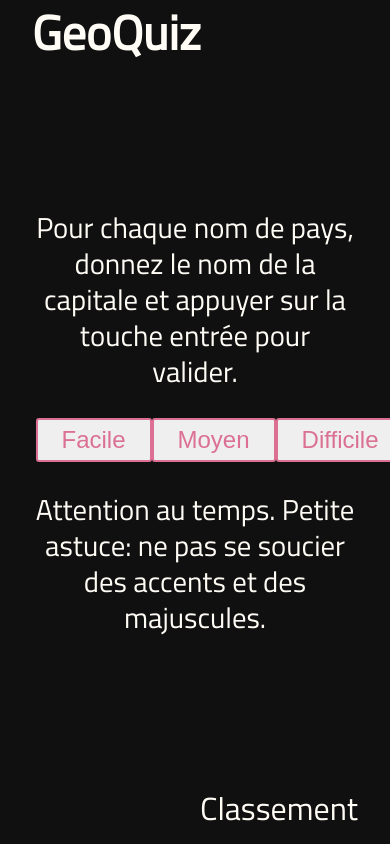
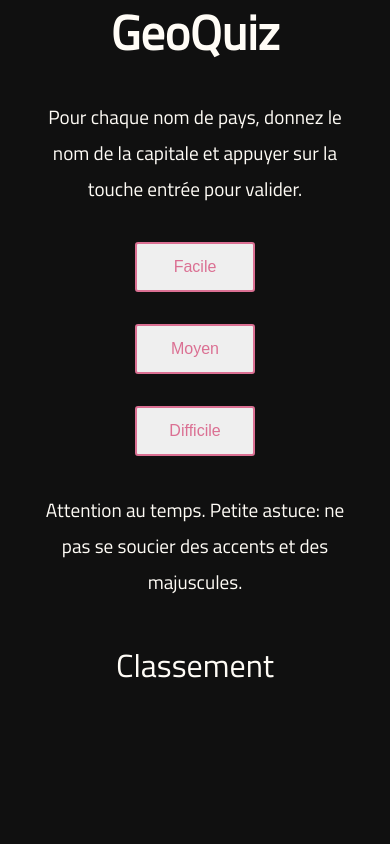
Before and after one commit to GuillaumePavic/geoQuiz_react, a React (Vite) app: page /quiz/1 in a window 390 px wide. Built offline with nearby package versions, Linux system fonts and the light colour scheme.

Commit message:
Add responsive 425px

```diff
--- a/src/App.tsx
+++ b/src/App.tsx
@@ -17,6 +17,10 @@ const Main = styled.main`
   flex-direction: column;
   justify-content: center;
   align-items: center;
+
+  @media (max-width: 425px) {
+    height: auto;
+}
 `;
 
 const App: React.FC = () => (
--- a/src/components/Footer.tsx
+++ b/src/components/Footer.tsx
@@ -7,10 +7,13 @@ const Footer = styled.footer`
     display: flex;
     justify-content: flex-end;
     padding: 1rem 2rem;
-    position: absolute;
-    bottom: 12px;
+    padding: 6px 32px;
     width: 100vw;
     height: 64px;
+
+    @media (max-width: 425px) {
+        justify-content: center;
+    }
 `;
 
 const FooterComponent: React.FC = () => {
--- a/src/components/Header.tsx
+++ b/src/components/Header.tsx
@@ -5,15 +5,18 @@ import styled from 'styled-components';
 const Header = styled.header`
     height: 64px;
     width: 100vw;
-    padding: 1rem 2rem;
-    font-size: 1.5em;
+    padding: 6px 32px;
     display: flex;
     align-items: center;
     justify-content: flex-start;
+
+    @media (max-width: 425px) {
+        justify-content: center;
+    }
 `;
 
 const Logo = styled.div`
-    font-size: 1.5rem;
+    font-size: 24px;
     font-weight: bold;
     `;
 
--- a/src/components/HomePage.tsx
+++ b/src/components/HomePage.tsx
@@ -19,7 +19,7 @@ const Start = styled(Link)`
 `;
 
 const Img = styled.img`
-    width: 90%;
+    width: 80%;
 `;
 
 const HomePage: React.FC = () => {
--- a/src/components/NoMatch.tsx
+++ b/src/components/NoMatch.tsx
@@ -8,8 +8,13 @@ const Wrapper = styled.div`
     justify-content: center;
     align-items: center;
     text-align: center;
-    font-size: 2.5rem;
-    width: 100%;
+    font-size: 32px;
+    width: 90vw;
+
+    @media (max-width: 425px) {
+        font-size: 16px;
+        height: 500px;
+    }
 `;
 
 const StyledLink = styled(Link)`
@@ -18,7 +23,7 @@ const StyledLink = styled(Link)`
 
 const NoMatch: React.FC = () =>{
     return (
-        <Wrapper>Il n&aposy a rien ici, vous cherchiez peut-être les <StyledLink to={'/quiz'}>quizs ?</StyledLink></Wrapper>
+        <Wrapper>Il n&apos;y a rien ici, vous cherchiez peut-être les <StyledLink to={'/quiz'}>quizs ?</StyledLink></Wrapper>
     )
 }
 
--- a/src/components/NoMatchQuiz.tsx
+++ b/src/components/NoMatchQuiz.tsx
@@ -8,8 +8,13 @@ const Wrapper = styled.div`
     justify-content: center;
     align-items: center;
     text-align: center;
-    font-size: 2.5rem;
-    width: 100%;
+    font-size: 32px;
+    width: 90vw;
+
+    @media (max-width: 425px) {
+        font-size: 16px;
+        height: 500px;
+    }
 `;
 
 const StyledLink = styled(Link)`
@@ -19,7 +24,7 @@ const StyledLink = styled(Link)`
 const NoMatchQuiz: React.FC = () => {
     return (
         <Wrapper>
-            Ce quiz n&aposexiste pas, vous souhaitez peut-être vous rendre sur la liste des <StyledLink to={'/quiz'}>quizs ?</StyledLink>
+            Ce quiz n&apos;existe pas, vous souhaitez peut-être vous rendre sur la liste des <StyledLink to={'/quiz'}>quizs ?</StyledLink>
         </Wrapper>
     )
 }
--- a/src/components/Quiz/LevelCard.tsx
+++ b/src/components/Quiz/LevelCard.tsx
@@ -21,22 +21,36 @@ const Wrapper = styled.div`
         border: none;
         width: 90vw;
     }
+
+    @media (max-width: 425px) {
+        font-size: 16px;
+    }
 `;
 
 const Button = styled.button`
     color: palevioletred;
-    font-size: 1em;
-    padding: 0.25em 1em;
+    font-size: 24px;
+    width: 120px;
+    height: 50px;
     border: 2px solid palevioletred;
     border-radius: 3px;
     &:hover {
         cursor: pointer;
+    }
+
+    @media (max-width: 425px) {
+        margin: 16px auto;
+        font-size: 16px;
     }
 `;
 
 const Buttons = styled.div`
     display: flex;
     justify-content: space-around;
+
+    @media (max-width: 425px) {
+        flex-direction: column;
+    }
 `;
 
 interface Props {
@@ -49,9 +63,9 @@ const LevelCard: React.FC<Props> = ({ handleChooseClick }) => {
     <Wrapper>
         <p>Pour chaque nom de pays, donnez le nom de la capitale et appuyer sur la touche entrée pour valider. </p>
         <Buttons>
-            <Button onClick={() => { handleChooseClick('easy') }}>Facile</Button>
-            <Button onClick={() => { handleChooseClick('medium') }}>Moyen</Button>
-            <Button onClick={() => { handleChooseClick('difficult') }}>Difficile</Button>
+            <Button onClick={() => { handleChooseClick('easy') }}><div>Facile</div></Button>
+            <Button onClick={() => { handleChooseClick('medium') }}><div>Moyen</div></Button>
+            <Button onClick={() => { handleChooseClick('difficult') }}><div>Difficile</div></Button>
         </Buttons>
         <p>Attention au temps. Petite astuce: ne pas se soucier des accents et des majuscules.</p>
     </Wrapper>
--- a/src/components/Quiz/QuestionCard.tsx
+++ b/src/components/Quiz/QuestionCard.tsx
@@ -1,15 +1,6 @@
 import React, { useEffect, useRef } from 'react';
 import styled, { keyframes } from 'styled-components';
 import Quiz_data from '../../Interfaces/Quiz_data.interface';
-
-
-// const Wrapper = styled.div`
-//     border: 6px solid white;
-//     border-radius: 12px;
-//     width: 50vw;
-//     min-height: 500px;
-//     padding: 16px;
-// `;
 
 const QuestionWrapper = styled.div`
     border: 6px solid white;
@@ -20,21 +11,21 @@ const QuestionWrapper = styled.div`
     position: relative;
     display: flex;
     flex-direction: column;
+    justify-content: center;
+    align-items: center;
+    font-size: 48px;
 
     @media (max-width: 1440px) {
         border: none;
         width: 90vw;
     }
-`;
 
-const Question = styled.div`
-    width: 80%;
-    margin: auto;
-    text-align: center;
+    @media (max-width: 425px) {
+        font-size: 32px;
+    }
 `;
 
 const Label = styled.div`
-    font-size: 48px;
     margin-bottom: 24px;
 `;
 
@@ -46,14 +37,19 @@ const Input = styled.input`
     text-align: center;
     padding: 8px;
     border-radius: 5px;
-    font-size: 3rem;
+    font-size: 36px;
+
+    @media (max-width: 425px) {
+        width: 150px;
+        height: 64px;
+        font-size: 24px;
+    }
 `;
 
 const QuestionNumber = styled.div`
     position: absolute;
     top: 12px;
     right: 12px;
-    font-size: 2rem;
 
     @media (max-width: 1440px) {
         position: relative;
@@ -118,7 +114,6 @@ const QuestionCard: React.FC<Props> = ({
 
     return (
         <QuestionWrapper>
-            <Question>
             <QuestionNumber>{indexCurrentQuestion}/{totalQuestions}</QuestionNumber>
                 <Label>{currentQuestion?.country.toUpperCase()}</Label>
                 <Input
@@ -130,7 +125,6 @@ const QuestionCard: React.FC<Props> = ({
             <ProgressBarContainer>
                 <ProgressBar key={Math.random()}></ProgressBar>
             </ProgressBarContainer>
-            </Question>
         </QuestionWrapper>
     )
 }
--- a/src/components/Quiz/QuizList.tsx
+++ b/src/components/Quiz/QuizList.tsx
@@ -9,6 +9,10 @@ const QuizListWrapper = styled.div`
     flex-wrap: wrap;
     justify-content: space-around;
     align-items: center;
+
+    @media (max-width: 425px) {
+        margin: 16px 0;
+    }
 `;
 
 const QuizLink = styled(Link)`
@@ -28,6 +32,12 @@ const QuizLink = styled(Link)`
         width: 100px;
         height: 100px;
         font-size: 16px;
+    }
+
+    @media (max-width: 425px) {
+        flex-direction: column;
+        width: 70vw;
+        height: 100px;
     }
 `;
 
--- a/src/components/Quiz/Results.tsx
+++ b/src/components/Quiz/Results.tsx
@@ -23,6 +23,10 @@ const Wrapper = styled.div`
         border: none;
         width: 90vw;
     }
+
+    @media (max-width: 425px) {
+        font-size: 16px;
+    }
 `;
 
 const Table = styled.table`
@@ -47,18 +51,30 @@ const Total = styled.div`
 
 const Button = styled.button`
     color: palevioletred;
-    font-family: TitiliumRegular, sans-serif;
-    font-size: 0.5em;
-    padding: 0.25em 1em;
-    border: 1px solid palevioletred;
+    font-size: 18px;
+    width: 200px;
+    height: 50px;
+    border: 2px solid palevioletred;
     border-radius: 3px;
     &:hover {
         cursor: pointer;
+    }
+
+    @media (max-width: 425px) {
+        margin: 16px auto;
+        font-size: 16px;
     }
 `;
 
 const StyledLink = styled(Link)`
     font-family: TitiliumRegular, sans-serif;
+
+`;
+
+const Input = styled.input`
+    font-size: 18px;
+    width: 200px;
+    height: 50px;
 `;
 
 const TR = styled.tr`
@@ -133,7 +149,7 @@ const Results: React.FC<Props> = ({ answers, totalQuestions }) => {
                     {displaySaveScore && (
                         <div>
                             {!scoreSaved
-                            ? (<input type='text' maxLength={21} placeholder='Entrez votre nom' autoFocus onKeyDown={(e)=>{ handleSaveUserName(e) } }/>)
+                            ? (<Input type='text' maxLength={21} placeholder='Entrez votre nom' autoFocus onKeyDown={(e)=>{ handleSaveUserName(e) } }/>)
                             : (<Button><StyledLink to={'/classement'}>Classement ?</StyledLink></Button>)}
                         </div>
                     )}
--- a/src/data/data.json
+++ b/src/data/data.json
@@ -78,7 +78,7 @@
 {"id":78,"country":"Guyana","alpha_name":"Guyana","code":"GUY","article":"le","full_name":"République coopérative du Guyana","capital":"Georgetown","continent":"amerique","level":"difficult"},
 {"id":79,"country":"Haïti","alpha_name":"Haïti","code":"HTI","full_name":"République d'Haïti","capital":"Port-au-Prince","continent":"amerique","level":"medium"},
 {"id":80,"country":"Honduras","alpha_name":"Honduras","code":"HND","article":"le","full_name":"République du Honduras","capital":"Tégucigalpa","continent":"amerique","level":"difficult"},
-{"id":81,"country":"Hongrie","alpha_name":"Hongrie","code":"HUN","article":"la","full_name":"Hongrie","capital":"Budapest","continent":"asie","level":"easy"},
+{"id":81,"country":"Hongrie","alpha_name":"Hongrie","code":"HUN","article":"la","full_name":"Hongrie","capital":"Budapest","continent":"europe","level":"easy"},
 {"id":82,"country":"Inde","alpha_name":"Inde","code":"IND","article":"l'","full_name":"République de l'Inde","capital":"New Delhi","continent":"asie","level":"easy"},
 {"id":83,"country":"Indonésie","alpha_name":"Indonésie","code":"IDN","article":"l'","full_name":"République d'Indonésie","capital":"Jakarta","continent":"asie","level":"medium"},
 {"id":84,"country":"Irak","alpha_name":"Irak","code":"IRQ","article":"l'","full_name":"République d'Irak","capital":"Bagdad","continent":"asie","level":"easy"},
```
